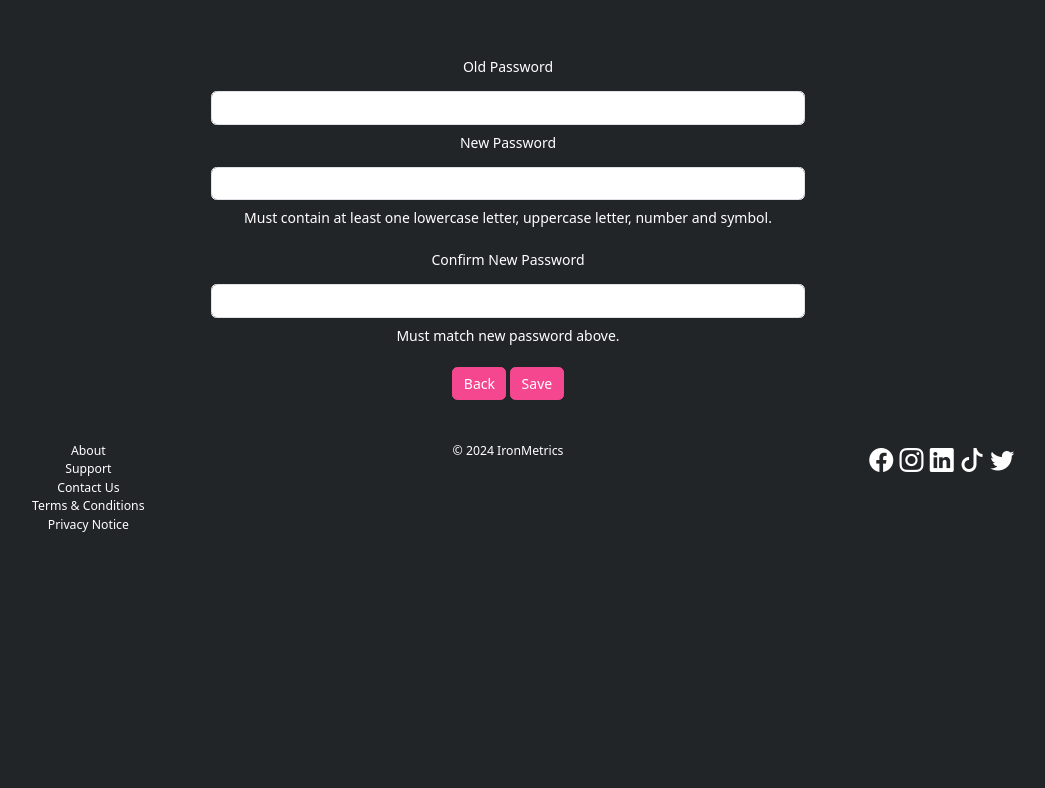
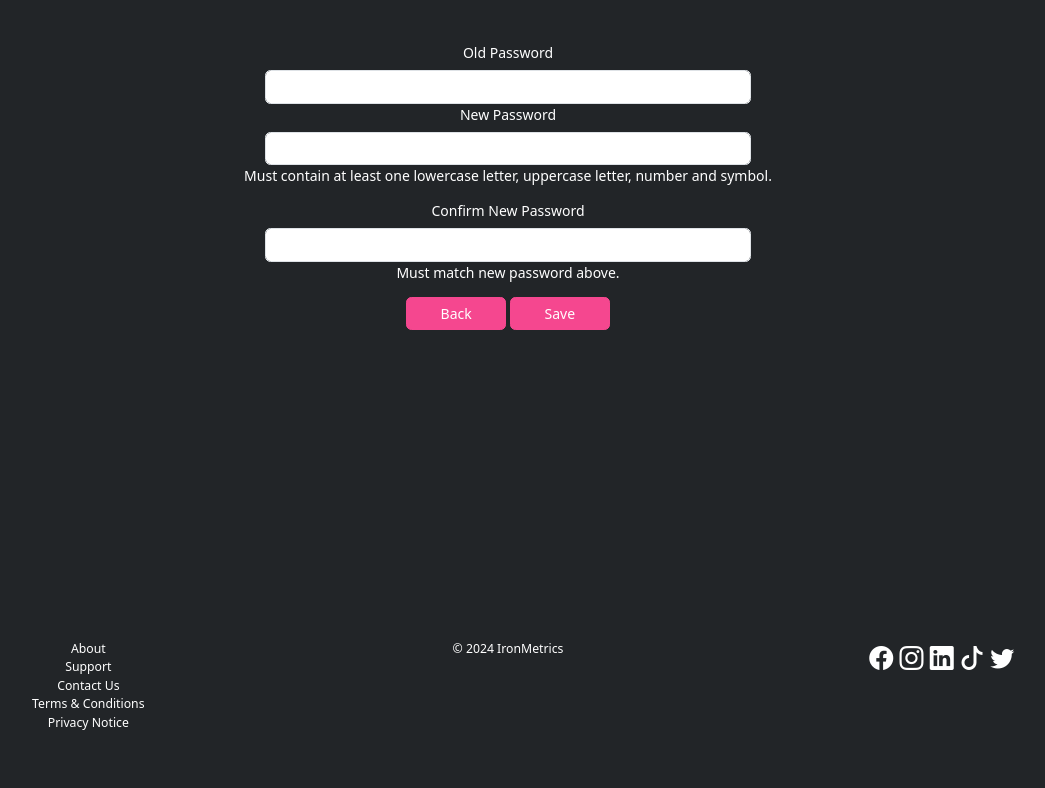
Before and after one commit to je-repo/fitnessapp, a Flask app: page /changepassword in a window 1280 px wide. Shown: the part 56-844 px from the top of the page, without its empty margins (132-1177 px from the left). Before the commit the page ends 588 px from the top, so only its background shows below. Run offline with Flask 3, Linux system fonts and the light colour scheme; a user stored in the database is signed in; some libraries are stand-ins or nearby versions.

Commit message:
UI update: change password page - reduced width of input boxes - set min-height for main to 80vh across all pages, in style.css

```diff
--- /dev/null
+++ b/static/editpassword.css
@@ -0,0 +1,18 @@
+.container {
+    width: 50%;
+}
+
+.change-password-form {
+    display: flex;
+    flex-direction: column;
+    align-items: center;
+}
+
+.change-password-form input {
+    min-width: 290px;
+    width: 80%;
+}
+
+button {
+    min-width: 100px;
+}
--- a/static/login.css
+++ b/static/login.css
@@ -1,7 +1,3 @@
-main {
-    height: 80vh;
-}
-
 .container {
     display: flex;
     flex-direction: column;
--- a/static/style.css
+++ b/static/style.css
@@ -31,6 +31,10 @@
 body {
     background: var(--primary-color);
     color: var(--text-color);
+}
+
+main {
+    min-height: 80vh;
 }
 
 .footer-links-list {
--- a/templates/changepassword.html
+++ b/templates/changepassword.html
@@ -1,16 +1,22 @@
 {% extends "base.html" %}
+
+{% block head %}
+    <link rel="stylesheet" href="static/editpassword.css">
+{% endblock %}
 
 {% block title %}Change Password{% endblock %}
 
 {% block main %}
-<div class="container w-50">
-    <form action="/changepassword" method="post" class="row gy-2 m-2" id="change-password">
+<div class="container">
+    <form action="/changepassword" method="post" class="change-password-form" id="change-password">
+        <!-- old password input -->
         <label for="change-password" class="form-label">Old Password</label>
         <input type="password" class="form-control text-center" id="old-password" name="old-password" form="change-password">
-
+        <!-- new password input -->
         <label for="change-password" class="form-label">New Password</label>
         <input type="password" class="form-control text-center" id="new-password" name="new-password" form="change-password">
         <p>Must contain at least one lowercase letter, uppercase letter, number and symbol.</p>
+        <!-- confirm new password input -->
         <label for="change-password" class="form-label">Confirm New Password</label>
         <input type="password" class="form-control text-center" id="confirm-password" name="confirm-password" form="change-password">
         <p>Must match new password above.</p>
```
